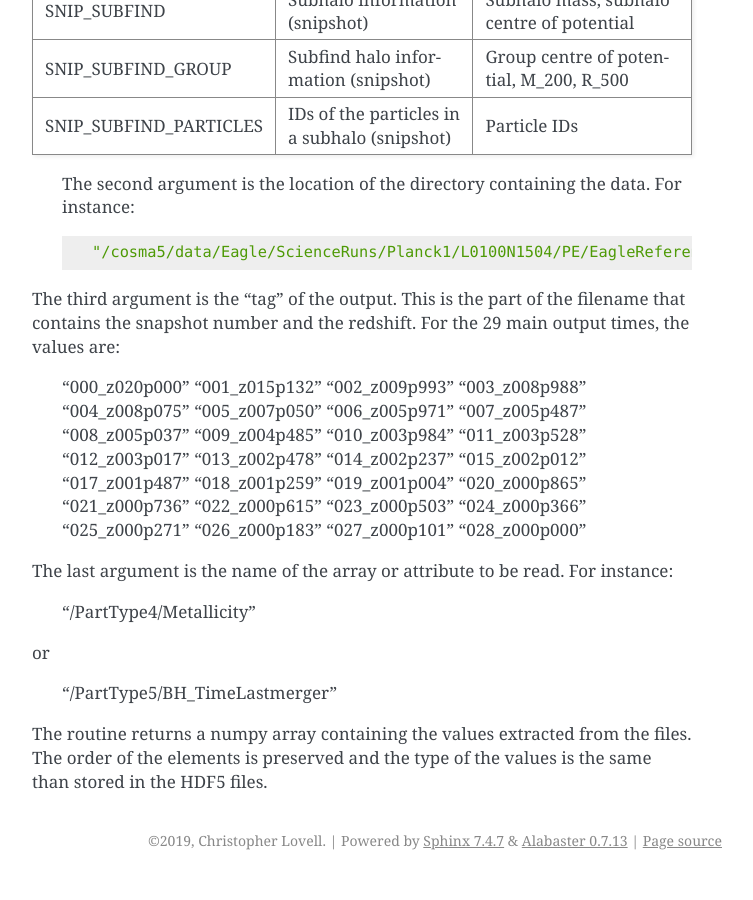
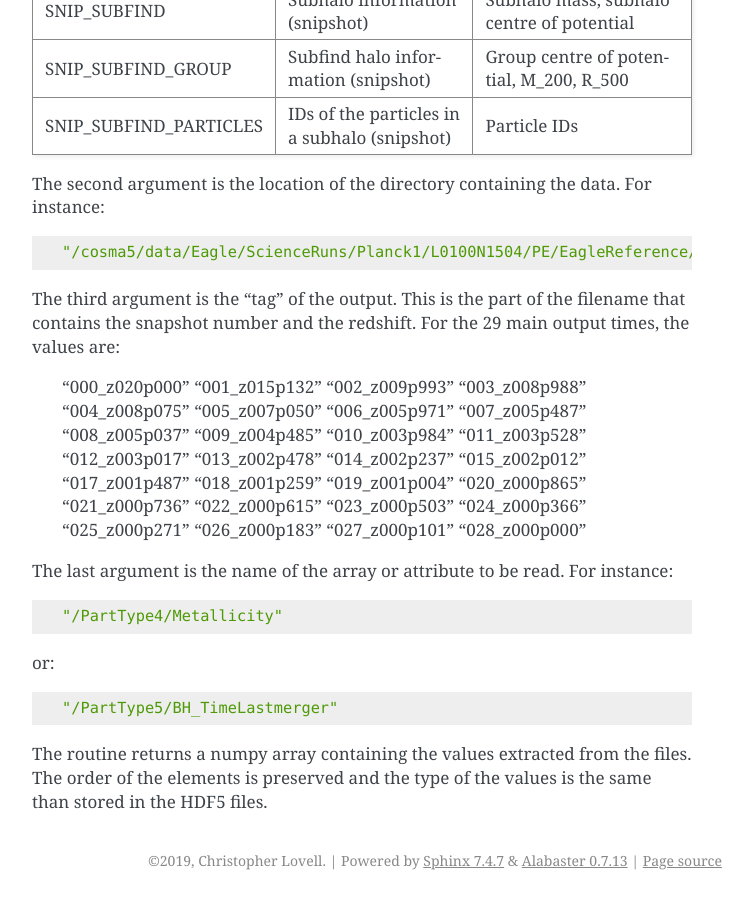
Before and after one commit to christopherlovell/eagleI, a Sphinx documentation site: the page built from docs/index.rst, in a window 1280 px wide and 900 px high, scrolled down 1446 px. Shown: the whole window, without its empty margins (388-1141 px from the left). Built offline with Sphinx 7.4.7, drawn with Linux system fonts in a browser that asks for light colours.

```diff
--- a/docs/index.rst
+++ b/docs/index.rst
@@ -46,7 +46,7 @@ SNIP_SUBFIND_PARTICLES   IDs of the particles in a subhalo (snipshot)     Partic
 
 
 
- The second argument is the location of the directory containing the data. For instance::
+The second argument is the location of the directory containing the data. For instance::
 
   "/cosma5/data/Eagle/ScienceRuns/Planck1/L0100N1504/PE/EagleReference/data/"
 
@@ -61,11 +61,11 @@ The third argument is the “tag” of the output. This is the part of the filen
   “025_z000p271”	“026_z000p183”	“027_z000p101”	“028_z000p000”
 
 
-The last argument is the name of the array or attribute to be read. For instance:
+The last argument is the name of the array or attribute to be read. For instance::
 
   "/PartType4/Metallicity"
 
-or
+or::
 
   "/PartType5/BH_TimeLastmerger"
 
```
